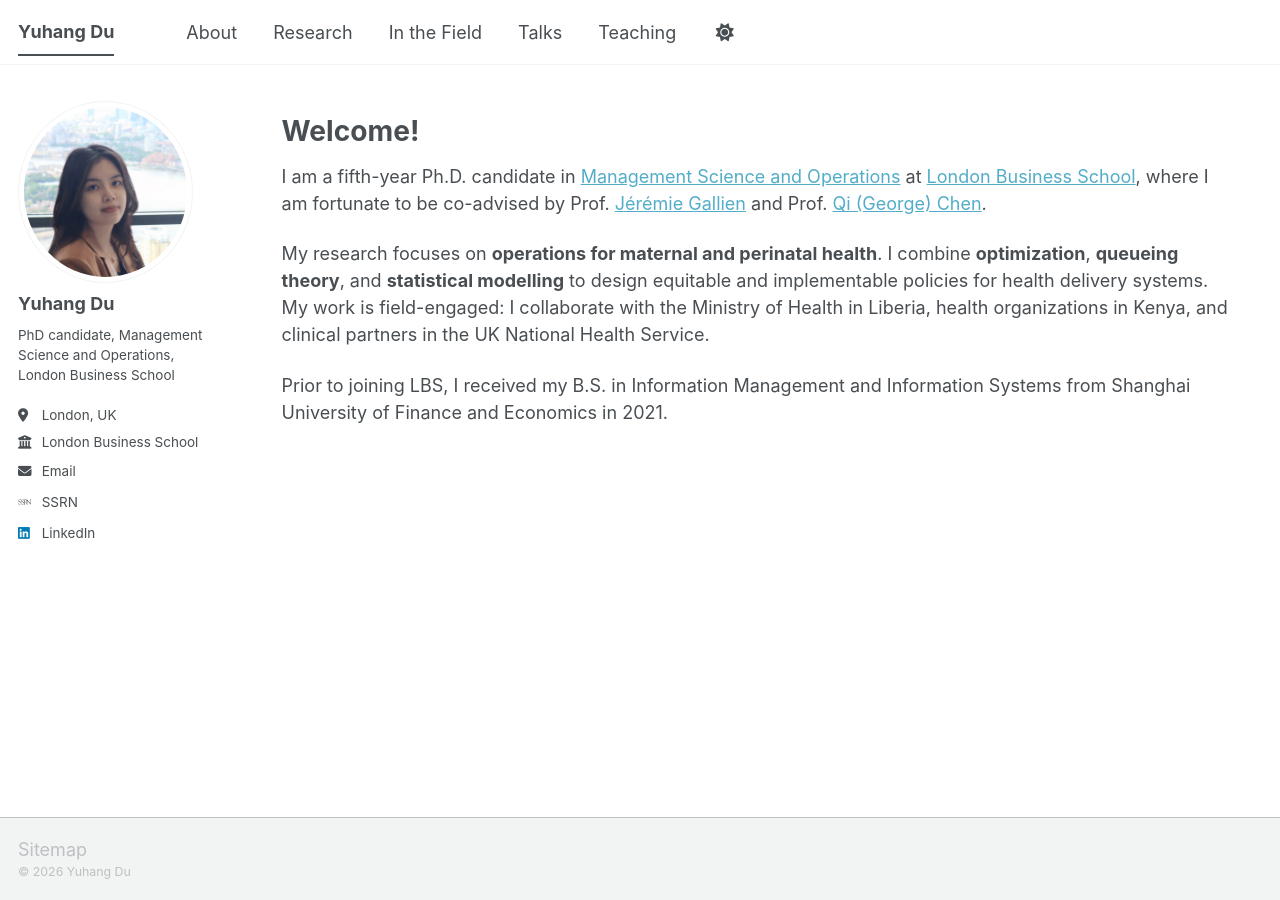
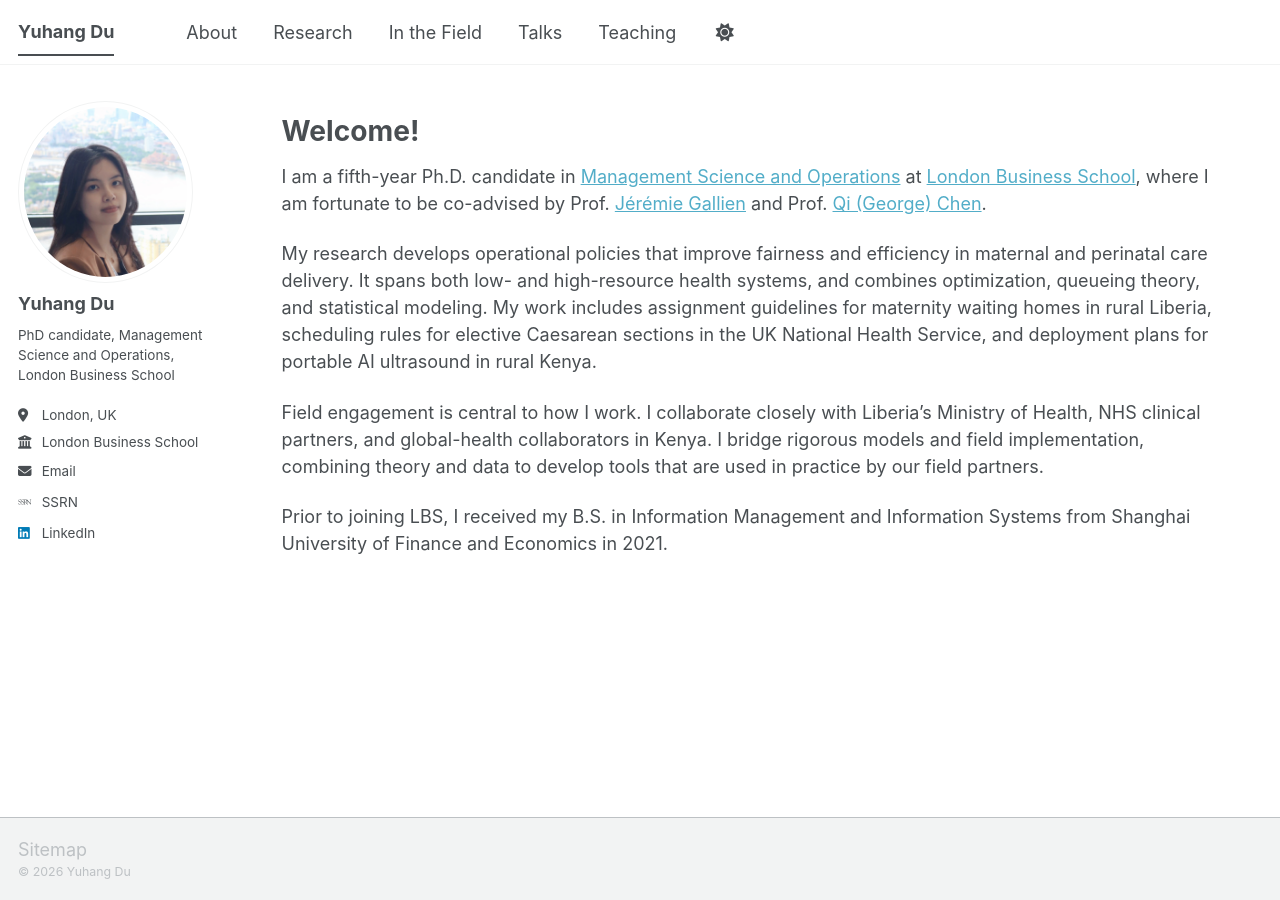
Before and after one commit to yuhangdu-edu/yuhangdu-edu.github.io, a Jekyll site: the page built from _pages/about.md, in a window 1280 px wide. Built offline with Jekyll 4.4.1, drawn with Linux system fonts in a browser that asks for light colours; some web fonts are replaced; a script bundle is joined from its source files by our own code; library files that are not in the unit come from our copies.

Commit message:
Update about.md

```diff
--- a/_pages/about.md
+++ b/_pages/about.md
@@ -11,6 +11,8 @@ redirect_from:
 
 I am a fifth-year Ph.D. candidate in [Management Science and Operations](https://www.london.edu/faculty-and-research/management-science-and-operations) at [London Business School](https://www.london.edu), where I am fortunate to be co-advised by Prof. [Jérémie Gallien](https://www.london.edu/faculty-and-research/faculty-profiles/g/gallien-j) and Prof. [Qi (George) Chen](https://www.london.edu/faculty-and-research/faculty-profiles/g/george-chen).
 
-My research focuses on **operations for maternal and perinatal health**. I combine **optimization**, **queueing theory**, and **statistical modelling** to design equitable and implementable policies for health delivery systems. My work is field-engaged: I collaborate with the Ministry of Health in Liberia, health organizations in Kenya, and clinical partners in the UK National Health Service. <!-- Current projects include (i) optimizing assignment policies for maternity waiting homes in low-income countries, (ii) designing fair and efficient scheduling policies for maternity services in the NHS, and (iii) planning outreach programs for portable ultrasound devices to expand prenatal imaging access in rural Kenya. -->
+My research develops operational policies that improve fairness and efficiency in maternal and perinatal care delivery. It spans both low- and high-resource health systems, and combines optimization, queueing theory, and statistical modeling. My work includes assignment guidelines for maternity waiting homes in rural Liberia, scheduling rules for elective Caesarean sections in the UK National Health Service, and deployment plans for portable AI ultrasound in rural Kenya.
+
+Field engagement is central to how I work. I collaborate closely with Liberia's Ministry of Health, NHS clinical partners, and global-health collaborators in Kenya. I bridge rigorous models and field implementation, combining theory and data to develop tools that are used in practice by our field partners.
 
 Prior to joining LBS, I received my B.S. in Information Management and Information Systems from Shanghai University of Finance and Economics in 2021.
```
